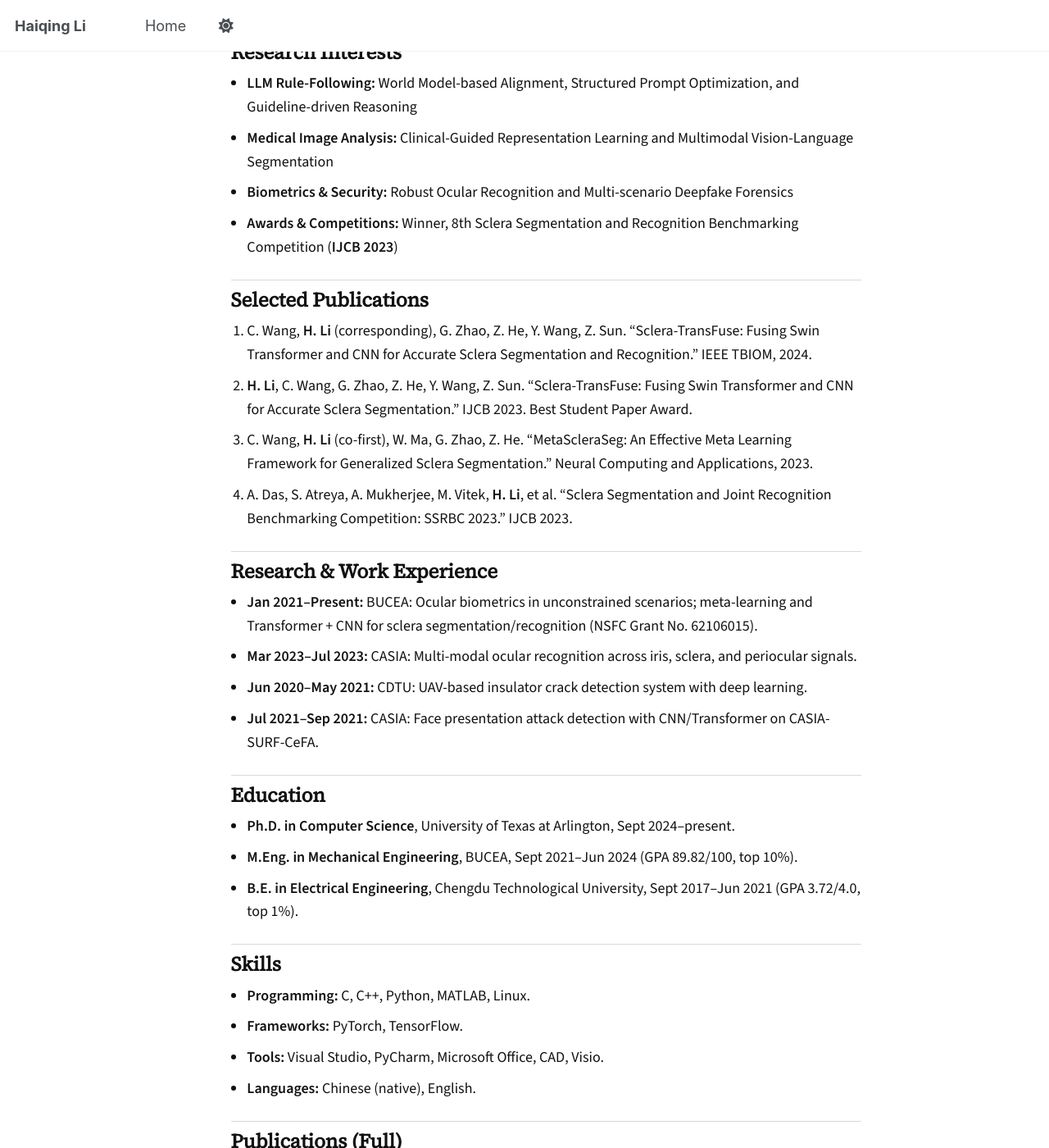
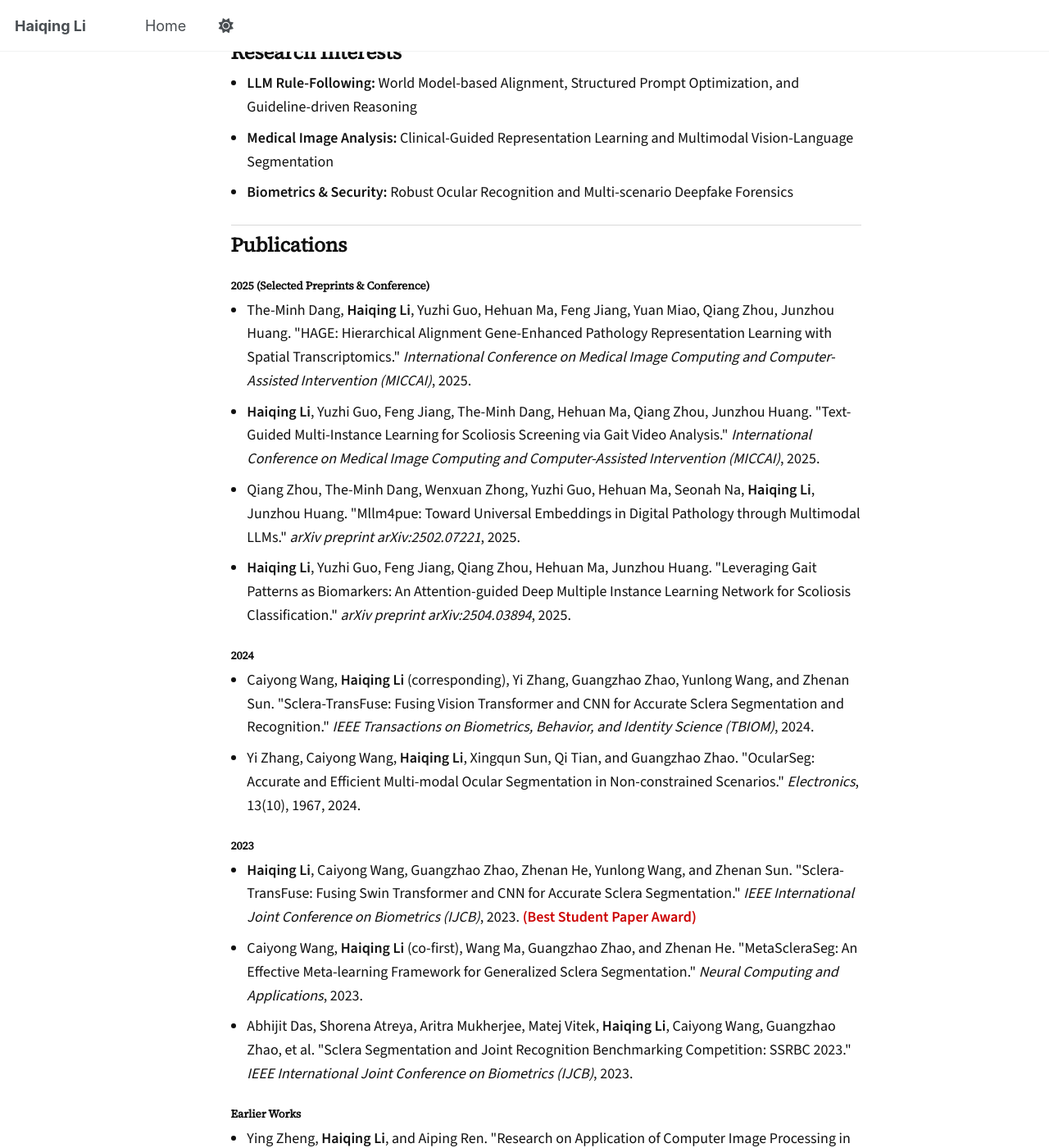
Before and after one commit to lhqqq/lhqqq.github.io, a Jekyll site: the page built from _pages/about.md, in a window 1280 px wide and 1400 px high, scrolled down 651 px. Shown: the whole window at 82% size. Built offline with Jekyll 4.4.1, drawn with Linux system fonts in a browser that asks for light colours; emoji names are drawn with the system emoji font; a script that is not in the unit is left out; some of the changed text lies outside the part shown.

Commit message:
Update publications section and add new entries
Added a new section for publications with selected preprints and conference papers for 2025, and removed the previous publications section.

```diff
--- a/_pages/about.md
+++ b/_pages/about.md
@@ -62,36 +62,83 @@ redirect_from:
     <li><strong>LLM Rule-Following:</strong> World Model-based Alignment, Structured Prompt Optimization, and Guideline-driven Reasoning</li>
     <li><strong>Medical Image Analysis:</strong> Clinical-Guided Representation Learning and Multimodal Vision-Language Segmentation</li>
     <li><strong>Biometrics & Security:</strong> Robust Ocular Recognition and Multi-scenario Deepfake Forensics</li>
-    <li><strong>Awards & Competitions:</strong> Winner, 8th Sclera Segmentation and Recognition Benchmarking Competition (<strong>IJCB 2023</strong>)</li>
   </ul>
 </section>
+<section id="publications">
+  <h3 class="section-title">Publications</h3>
 
-  <section id="publications">
-    <h3 class="section-title">Selected Publications</h3>
-    <ol class="simple-list">
-      <li>
-        C. Wang, <strong>H. Li</strong> (corresponding), G. Zhao, Z. He, Y. Wang, Z. Sun.
-        “Sclera-TransFuse: Fusing Swin Transformer and CNN for Accurate Sclera Segmentation and Recognition.”
-        IEEE TBIOM, 2024.
-      </li>
-      <li>
-        <strong>H. Li</strong>, C. Wang, G. Zhao, Z. He, Y. Wang, Z. Sun.
-        “Sclera-TransFuse: Fusing Swin Transformer and CNN for Accurate Sclera Segmentation.”
-        IJCB 2023. Best Student Paper Award.
-      </li>
-      <li>
-        C. Wang, <strong>H. Li</strong> (co-first), W. Ma, G. Zhao, Z. He.
-        “MetaScleraSeg: An Effective Meta Learning Framework for Generalized Sclera Segmentation.”
-        Neural Computing and Applications, 2023.
-      </li>
-      <li>
-        A. Das, S. Atreya, A. Mukherjee, M. Vitek, <strong>H. Li</strong>, et al.
-        “Sclera Segmentation and Joint Recognition Benchmarking Competition: SSRBC 2023.”
-        IJCB 2023.
-      </li>
-    </ol>
-  </section>
+  <h4 class="sub-section-title">2025 (Selected Preprints & Conference)</h4>
+  <ul class="simple-list">
+    <li>
+      The-Minh Dang, <strong>Haiqing Li</strong>, Yuzhi Guo, Hehuan Ma, Feng Jiang, Yuan Miao, Qiang Zhou, Junzhou Huang.
+      "HAGE: Hierarchical Alignment Gene-Enhanced Pathology Representation Learning with Spatial Transcriptomics."
+      <em>International Conference on Medical Image Computing and Computer-Assisted Intervention (MICCAI)</em>, 2025.
+    </li>
+    <li>
+      <strong>Haiqing Li</strong>, Yuzhi Guo, Feng Jiang, The-Minh Dang, Hehuan Ma, Qiang Zhou, Junzhou Huang.
+      "Text-Guided Multi-Instance Learning for Scoliosis Screening via Gait Video Analysis."
+      <em>International Conference on Medical Image Computing and Computer-Assisted Intervention (MICCAI)</em>, 2025.
+    </li>
+    <li>
+      Qiang Zhou, The-Minh Dang, Wenxuan Zhong, Yuzhi Guo, Hehuan Ma, Seonah Na, <strong>Haiqing Li</strong>, Junzhou Huang.
+      "Mllm4pue: Toward Universal Embeddings in Digital Pathology through Multimodal LLMs."
+      <em>arXiv preprint arXiv:2502.07221</em>, 2025.
+    </li>
+    <li>
+      <strong>Haiqing Li</strong>, Yuzhi Guo, Feng Jiang, Qiang Zhou, Hehuan Ma, Junzhou Huang.
+      "Leveraging Gait Patterns as Biomarkers: An Attention-guided Deep Multiple Instance Learning Network for Scoliosis Classification."
+      <em>arXiv preprint arXiv:2504.03894</em>, 2025.
+    </li>
+  </ul>
 
+  <h4 class="sub-section-title">2024</h4>
+  <ul class="simple-list">
+    <li>
+      Caiyong Wang, <strong>Haiqing Li</strong> (corresponding), Yi Zhang, Guangzhao Zhao, Yunlong Wang, and Zhenan Sun.
+      "Sclera-TransFuse: Fusing Vision Transformer and CNN for Accurate Sclera Segmentation and Recognition."
+      <em>IEEE Transactions on Biometrics, Behavior, and Identity Science (TBIOM)</em>, 2024.
+    </li>
+    <li>
+      Yi Zhang, Caiyong Wang, <strong>Haiqing Li</strong>, Xingqun Sun, Qi Tian, and Guangzhao Zhao.
+      "OcularSeg: Accurate and Efficient Multi-modal Ocular Segmentation in Non-constrained Scenarios."
+      <em>Electronics</em>, 13(10), 1967, 2024.
+    </li>
+  </ul>
+
+  <h4 class="sub-section-title">2023</h4>
+  <ul class="simple-list">
+    <li>
+      <strong>Haiqing Li</strong>, Caiyong Wang, Guangzhao Zhao, Zhenan He, Yunlong Wang, and Zhenan Sun.
+      "Sclera-TransFuse: Fusing Swin Transformer and CNN for Accurate Sclera Segmentation."
+      <em>IEEE International Joint Conference on Biometrics (IJCB)</em>, 2023.
+      <strong style="color: #c00;">(Best Student Paper Award)</strong>
+    </li>
+    <li>
+      Caiyong Wang, <strong>Haiqing Li</strong> (co-first), Wang Ma, Guangzhao Zhao, and Zhenan He.
+      "MetaScleraSeg: An Effective Meta-learning Framework for Generalized Sclera Segmentation."
+      <em>Neural Computing and Applications</em>, 2023.
+    </li>
+    <li>
+      Abhijit Das, Shorena Atreya, Aritra Mukherjee, Matej Vitek, <strong>Haiqing Li</strong>, Caiyong Wang, Guangzhao Zhao, et al.
+      "Sclera Segmentation and Joint Recognition Benchmarking Competition: SSRBC 2023."
+      <em>IEEE International Joint Conference on Biometrics (IJCB)</em>, 2023.
+    </li>
+  </ul>
+
+  <h4 class="sub-section-title">Earlier Works</h4>
+  <ul class="simple-list">
+    <li>
+      Ying Zheng, <strong>Haiqing Li</strong>, and Aiping Ren.
+      "Research on Application of Computer Image Processing in Web Design."
+      <em>IEEE International Conference on Power, Intelligent Computing and Systems</em>, 2020.
+    </li>
+    <li>
+      <strong>Haiqing Li</strong>, Xiaoyang Gao, Yuxuan Zhao, and Minglu Xu.
+      "Inversion and Prediction of Ocean Resource Flow."
+      <em>Academic Journal of Environment & Earth Science</em>, 2020.
+    </li>
+  </ul>
+</section>
   <section id="experience">
     <h3 class="section-title">Research &amp; Work Experience</h3>
     <ul class="simple-list">
```
